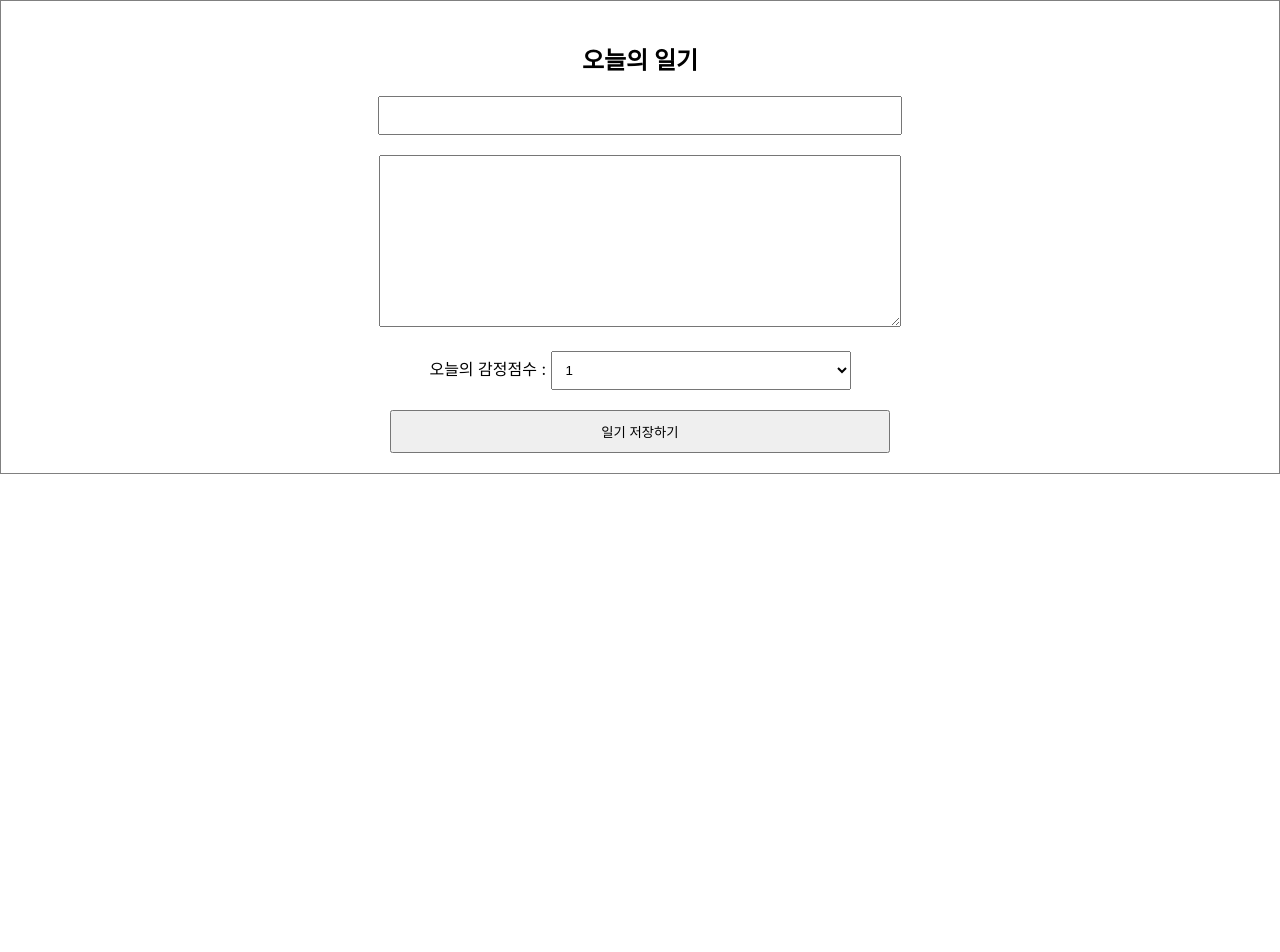
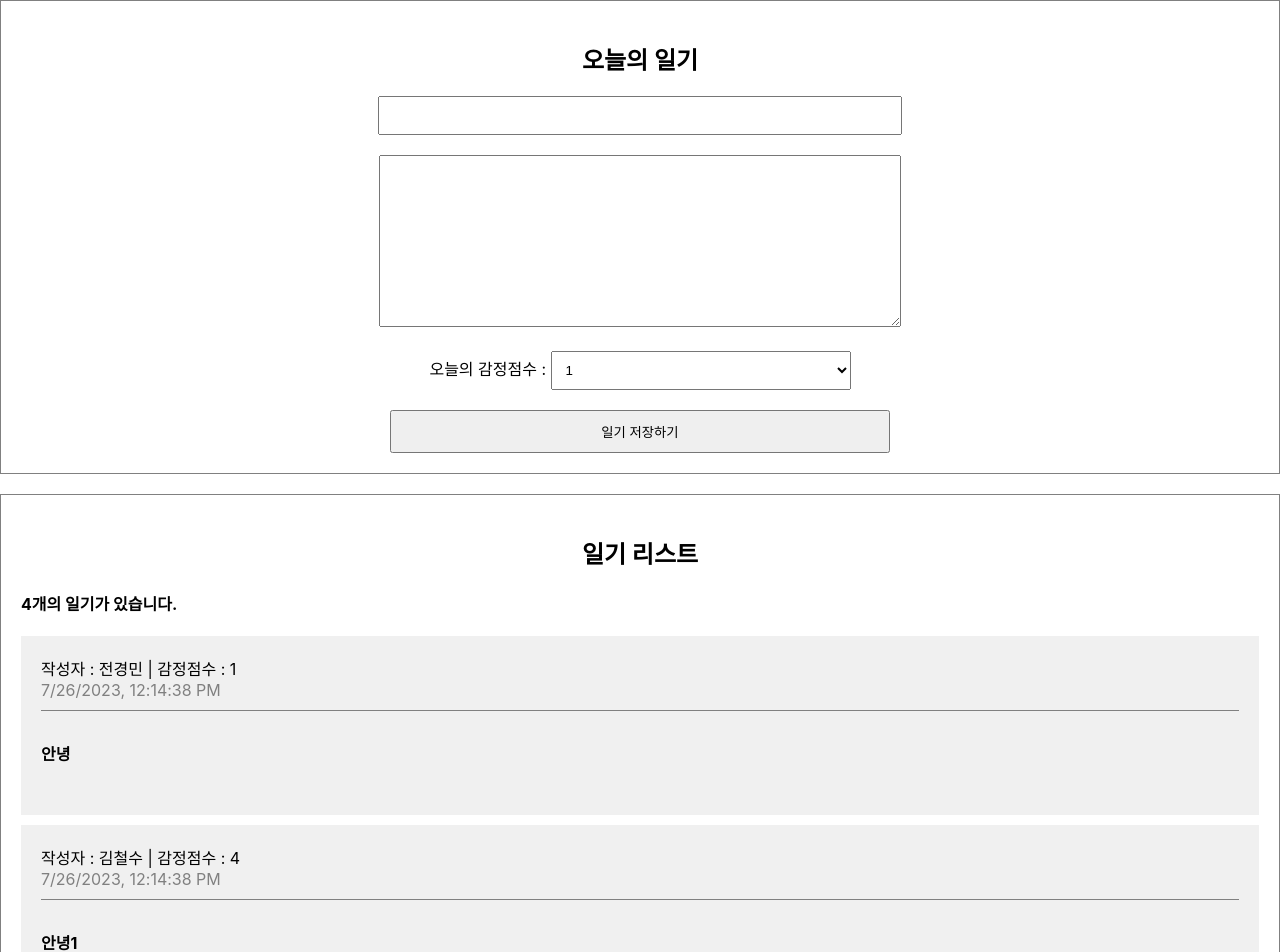
Before and after one commit to 627km/SimpleDiary-React, a React (Create React App) app: page / in a window 1280 px wide. Shown: the top 952 px of the page. Before the commit the page ends 800 px from the top, so only its background shows below. Built offline with nearby package versions, Linux system fonts and the light colour scheme.

Commit message:
feat: Create DiaryItem.js, DiaryList.js
show Diary List at bottom of page

```diff
--- a/src/App.css
+++ b/src/App.css
@@ -26,3 +26,37 @@
   padding: 10px;
   cursor: pointer;
 }
+
+/* List */
+.DiaryList {
+  border: 1px solid gray;
+  padding: 20px;
+  margin-top: 20px;
+}
+
+.DiaryList h2 {
+  text-align: center;
+}
+
+/* DiaryItem */
+.DiaryItem {
+  background-color: rgb(240, 240, 240);
+  margin-bottom: 10px;
+  padding: 20px;
+}
+
+.DiaryItem .info {
+  border-bottom: 1px solid gray;
+  padding-bottom: 10px;
+  margin-bottom: 10px;
+}
+
+.DiaryItem .date {
+  color: gray;
+}
+
+.DiaryItem .content {
+  font-weight: bold;
+  margin-top: 30px;
+  margin-bottom: 30px;
+}
--- a/src/App.js
+++ b/src/App.js
@@ -1,10 +1,42 @@
 import "./App.css";
 import DiaryEditor from "./DiaryEditor";
+import DiaryList from "./DiaryList";
 
+const dummyList = [
+  {
+    id: 1,
+    author: "전경민",
+    content: "안녕",
+    emotion: 1,
+    created_date: new Date().getTime(),
+  },
+  {
+    id: 2,
+    author: "김철수",
+    content: "안녕1",
+    emotion: 4,
+    created_date: new Date().getTime(),
+  },
+  {
+    id: 3,
+    author: "김짱구",
+    content: "안녕2",
+    emotion: 5,
+    created_date: new Date().getTime(),
+  },
+  {
+    id: 4,
+    author: "김유리",
+    content: "안녕3",
+    emotion: 2,
+    created_date: new Date().getTime(),
+  },
+];
 function App() {
   return (
     <div className="App">
       <DiaryEditor />
+      <DiaryList diaryList={dummyList} />
     </div>
   );
 }
--- a/src/DiaryEditor.js
+++ b/src/DiaryEditor.js
@@ -1,6 +1,9 @@
-import { useState } from "react";
+import { useState, useRef } from "react";
 
 const DiaryEditor = () => {
+  const authorInput = useRef();
+  const contentInput = useRef();
+
   const [state, setState] = useState({
     author: "",
     content: "",
@@ -21,7 +24,15 @@
   };
 
   const handleSubmit = () => {
-    console.log(state);
+    if (state.author.length < 1) {
+      authorInput.current.focus();
+      return;
+    }
+
+    if (state.content.length < 5) {
+      contentInput.current.focus();
+      return;
+    }
     alert("저장 성공");
   };
   return (
@@ -29,6 +40,7 @@
       <h2>오늘의 일기</h2>
       <div>
         <input
+          ref={authorInput}
           name="author"
           value={state.author}
           onChange={handleChangeState}
@@ -36,6 +48,7 @@
       </div>
       <div>
         <textarea
+          ref={contentInput}
           name="content"
           value={state.content}
           onChange={handleChangeState}
--- /dev/null
+++ b/src/DiaryItem.js
@@ -0,0 +1,16 @@
+const DiaryItem = ({ author, content, created_date, emotion, id }) => {
+  return (
+    <div className="DiaryItem">
+      <div className="info">
+        <span>
+          작성자 : {author} | 감정점수 : {emotion}
+        </span>
+        <br />
+        <span className="date">{new Date(created_date).toLocaleString()}</span>
+      </div>
+      <div className="content">{content}</div>
+    </div>
+  );
+};
+
+export default DiaryItem;
--- /dev/null
+++ b/src/DiaryList.js
@@ -0,0 +1,21 @@
+import DiaryItem from "./DiaryItem";
+
+const DiaryList = ({ diaryList }) => {
+  return (
+    <div className="DiaryList">
+      <h2>일기 리스트</h2>
+      <h4>{diaryList.length}개의 일기가 있습니다.</h4>
+      <div>
+        {diaryList.map((it) => (
+          <DiaryItem key={it.id} {...it} />
+        ))}
+      </div>
+    </div>
+  );
+};
+
+DiaryList.defaultProps = {
+  diaryList: [],
+};
+
+export default DiaryList;
```
